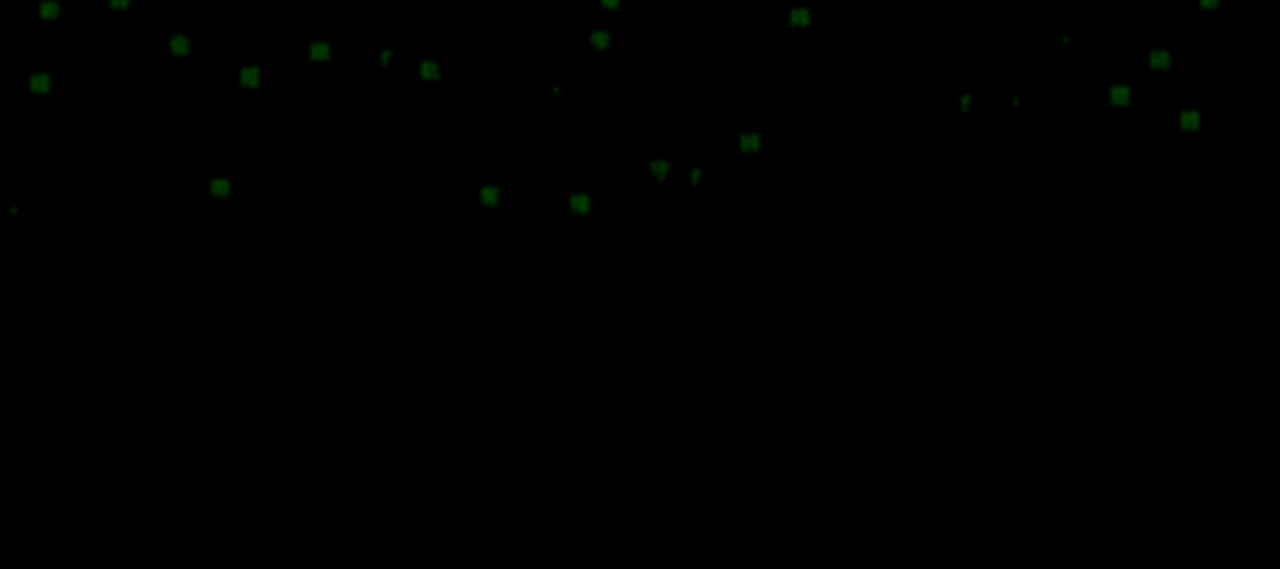
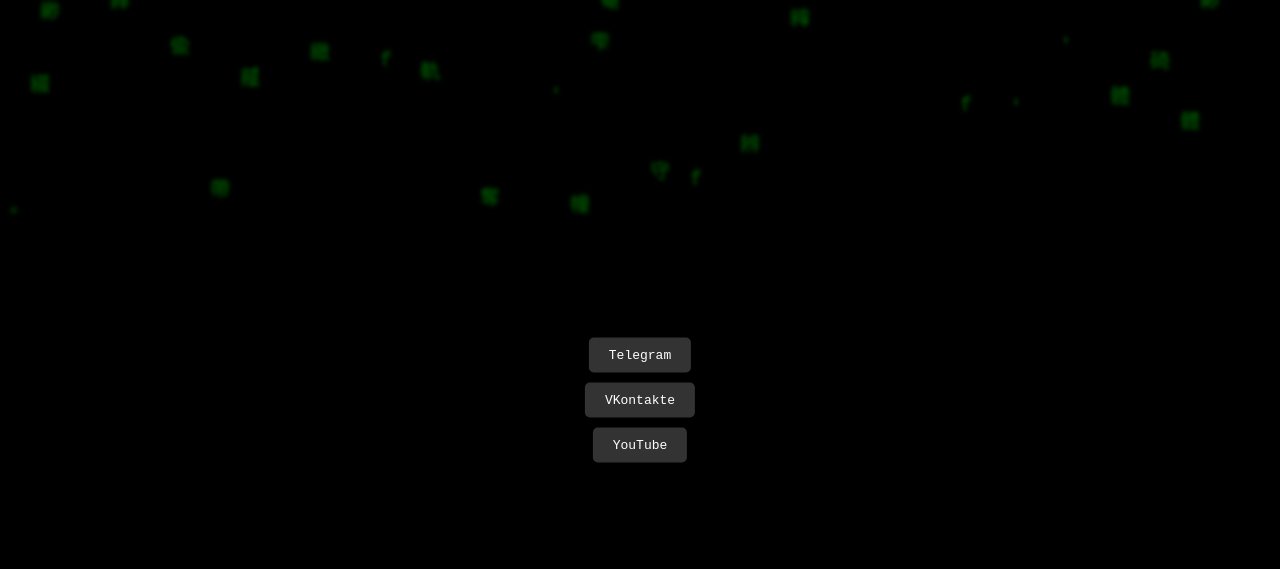
Before and after one commit to juteexss/cyamure.github.io, a plain HTML site: page index.html in a window 1280 px wide. Shown: the top 569 px of the page. Drawn offline with Linux system fonts and the light colour scheme; grey boxes are pictures that could not be loaded; animation ran at ten frames a second.

Commit message:
Update index.html

```diff
--- a/index.html
+++ b/index.html
@@ -22,15 +22,33 @@
         }
         .social-buttons {
             position: fixed; /* Зафиксированное положение для кнопок */
+            top: 50%;
+            left: 50%;
+            transform: translate(-50%, -50%);
+            display: flex;
+            flex-direction: column;
+            align-items: center;
+            z-index: 1; /* Над символами */
+        }
+        .social-buttons a {
+            margin: 5px;
+            padding: 10px 20px;
+            color: #fff;
+            text-decoration: none;
+            background-color: #333;
+            border-radius: 5px;
+            transition: all 0.3s ease;
+        }
+        .social-buttons a:hover {
+            background-color: #222;
+            transform: scale(1.1);
+        }
+        #toggleButton {
+            position: fixed;
             bottom: 20px;
             left: 50%;
             transform: translateX(-50%);
-            display: flex;
-            align-items: center;
-            z-index: 1; /* Над символами */
-        }
-        .social-buttons button {
-            margin: 0 10px;
+            margin: 0;
             padding: 5px 10px;
             background-color: #333;
             border: none;
@@ -39,7 +57,7 @@
             cursor: pointer;
             transition: background-color 0.3s ease;
         }
-        .social-buttons button:hover {
+        #toggleButton:hover {
             background-color: #222;
         }
         .left-image, .right-image {
@@ -75,8 +93,11 @@
 <body>
     <pre id="matrix"></pre>
     <div class="social-buttons">
-        <button id="toggleButton">Play</button>
+        <a href="https://t.me/cyamure" target="_blank">Telegram</a>
+        <a href="https://vk.com/cyamure" target="_blank">VKontakte</a>
+        <a href="https://www.youtube.com/@meilleuro" target="_blank">YouTube</a>
     </div>
+    <button id="toggleButton">Play</button>
     <div class="left-image"></div>
     <div class="right-image"></div>
     <img src="https://i.postimg.cc/0N7JXNPp/ava-animation-cats-101.gif" alt="Cat" class="center-image">
```
